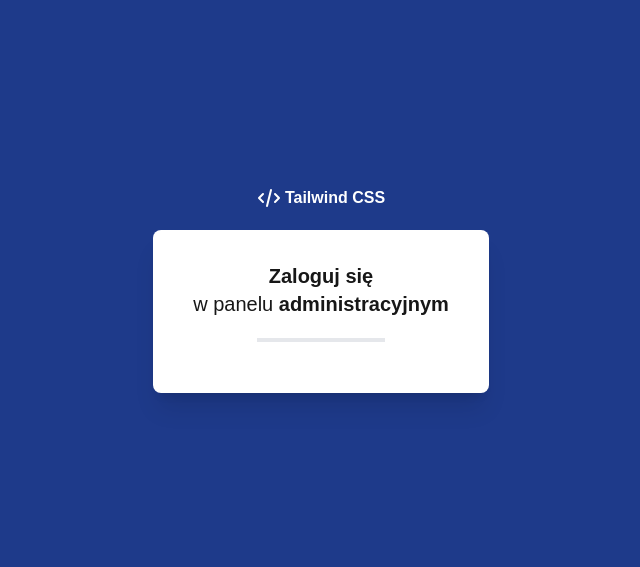
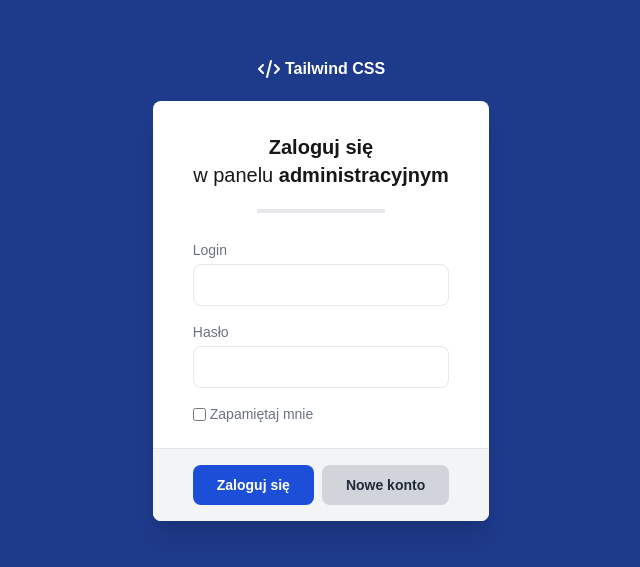
Before and after one commit to MarcinJar/admin-pamel, a Next.js app: page /auth/login in a window 1280 px wide. Shown: the part 115-682 px from the top of the page, without its empty margins (319-959 px from the left). Built offline with nearby package versions, Linux system fonts and the light colour scheme.

Commit message:
Add LoginForm component

```diff
--- a/components/form/Select.js
+++ b/components/form/Select.js
@@ -1,6 +1,6 @@
-export default function Select({label = '', options = [], className = '', ...props}) {
+export default function Select({label = '', options = [], ...props}) {
   return (
-    <label className={className}>
+    <label>
       <span className="text-gray-500 text-sm block mb-1">
         {label}
       </span>
--- a/components/form/loginForm/LoginForm.js
+++ b/components/form/loginForm/LoginForm.js
@@ -1,3 +1,7 @@
+import Link from "next/link";
+import Input from "../Input";
+import Checkbox from "../Checkbox";
+
 export default function LoginForm() {
   return <form className="overflow-hidden bg-white rounded-lg shadow-xl">
     <div className="px-10 pt-8 pb-6 text-center">
@@ -8,6 +12,19 @@ export default function LoginForm() {
         w panelu <strong>administracyjnym</strong>
       </h2>
       <div className="separator-horizontal"/>
+      <div className="flex flex-col space-y-4 text-left">
+        <Input label="Login"/>
+        <Input label="Hasło" type="password"/>
+        <Checkbox label="Zapamiętaj mnie"/>
+      </div>
     </div>
+    <footer className="flex items-center justify-center space-x-2 px-10 py-4 bg-gray-100 border-t border-gray-200">
+      <Link href="/admin" className="btn btn-primary">
+        Zaloguj się
+      </Link>
+      <Link href="/auth/register" className="btn btin-link">
+        Nowe konto
+      </Link>
+    </footer>
   </form>
 }
--- a/pages/index.js
+++ b/pages/index.js
@@ -50,9 +50,9 @@ export default function Home() {
             <div className="p-10 my-5">
               <div className="flex flex-col">
                 <h2 className="text-3xl mb-5">Pole formularza</h2>
-                <div className="grid grid-cols-1 ld:grid-cols-3 fap-4 lg:gap-2 text-left">
+                <div className="grid grid-cols-1 ld:grid-cols-3 fap-4 lg:gap-2 text-left space-y-4">
                   <Input label="Pole tekstowe" placeholder="Wprowadź krótki tekst" name="input"/>
-                  <Select className="mt-3" label="Lista rozwijana" name="select" options={[{'value': 1, 'text': 'Pierwsza opcja'}, {'value': 2, 'text': 'Druga opcja'}]}/>
+                  <Select label="Lista rozwijana" name="select" options={[{'value': 1, 'text': 'Pierwsza opcja'}, {'value': 2, 'text': 'Druga opcja'}]}/>
                   <Textarea label="Pole tekstu rozszerzanego" placeholder="Wprowadź długi tekst" name="textarea" />
                   <Checkbox label="Wybierz tę opcję" name="checkbox" />
                   <Radio label="Zaznacz tę opcję" name="radio" />
```
